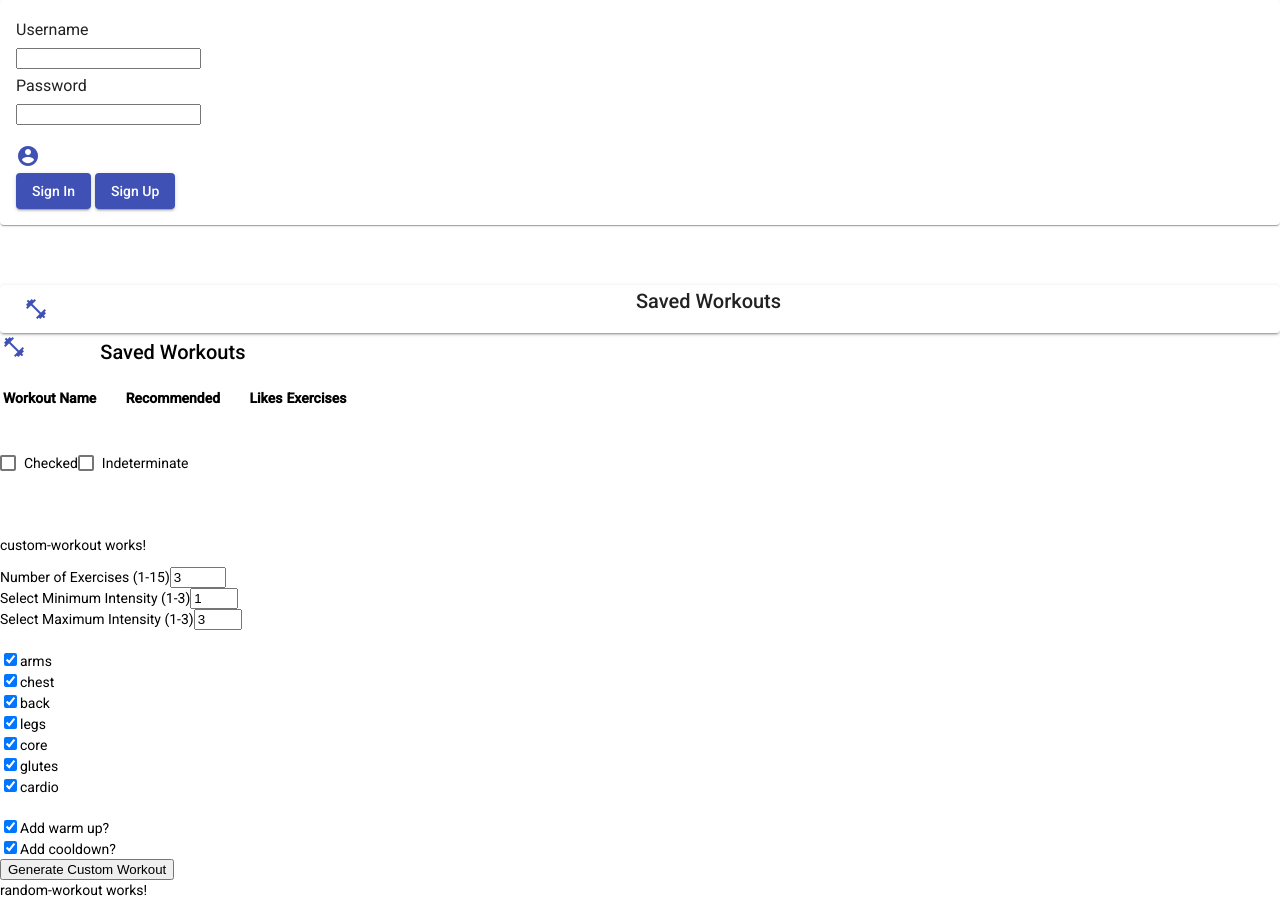
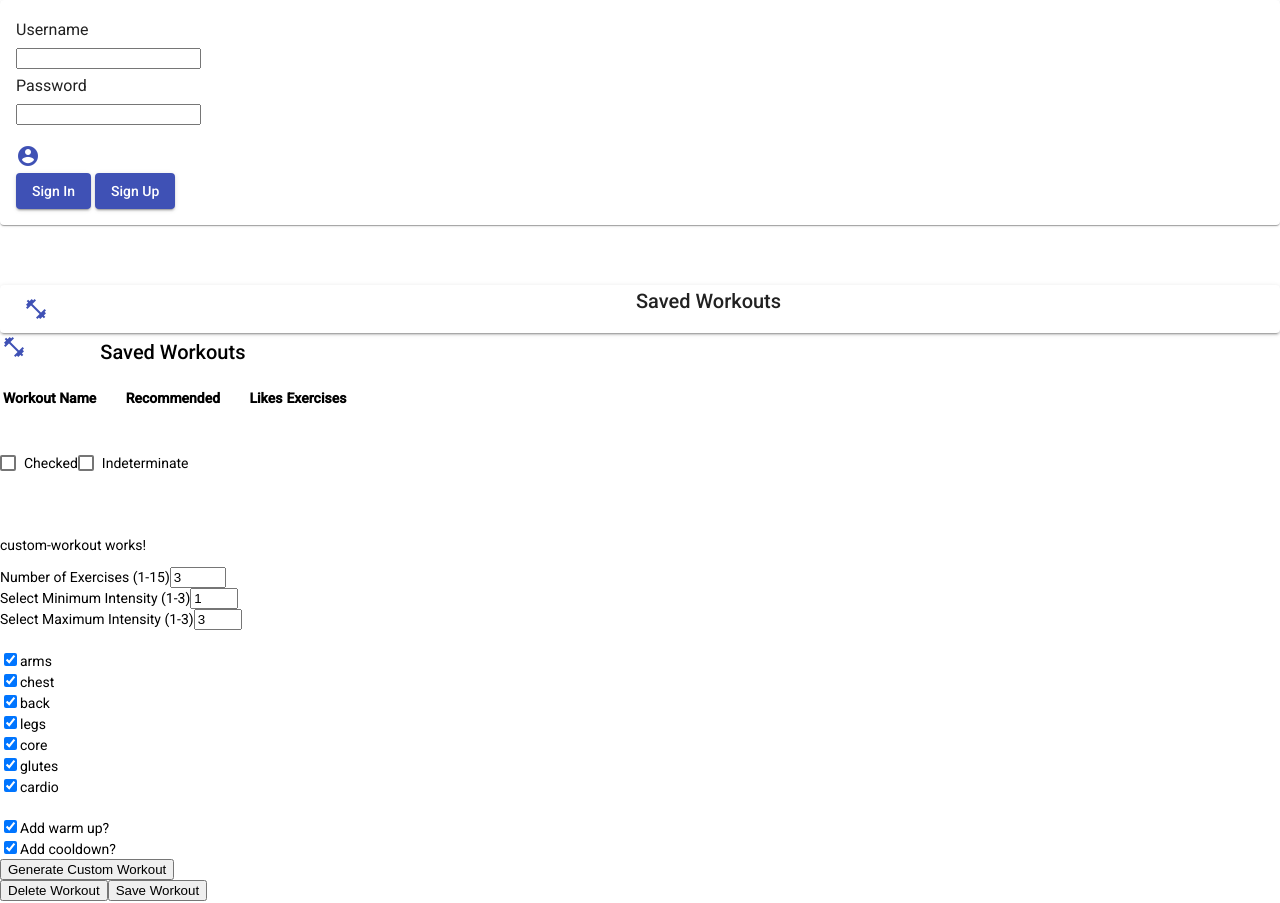
Before and after one commit to sabby97/frontend-funWorkout, an Angular app: page / in a window 1280 px wide. Shown: the top 903 px of the page. Built offline with nearby package versions, Linux system fonts and the light colour scheme.

Commit message:
the save and the delete buttons are workinggit add src/app/components/user-buttons/user-buttons.component.html!

```diff
--- a/src/app/app.component.html
+++ b/src/app/app.component.html
@@ -1,5 +1,3 @@
-
-
 
 <app-sign-in-out></app-sign-in-out>
 <br>
@@ -8,6 +6,7 @@
 <app-workout-plan-display></app-workout-plan-display>
 <br>
 <app-custom-workout></app-custom-workout>
+<app-user-buttons></app-user-buttons>
 <app-random-workout></app-random-workout>
 <br>
 <br>
--- a/src/app/components/user-buttons/user-buttons.component.html
+++ b/src/app/components/user-buttons/user-buttons.component.html
@@ -1,4 +1,4 @@
 <div>
     <button type="button" class="btn btn-danger" (click)="deleteWorkoutBtn()">Delete Workout</button>
-    <button type="button" class="btn btn-success" (click)="saveWorkoutBtn()">Delete Workout</button>
+    <button type="button" class="btn btn-success" (click)="saveWorkoutBtn()">Save Workout</button>
 </div>
```
